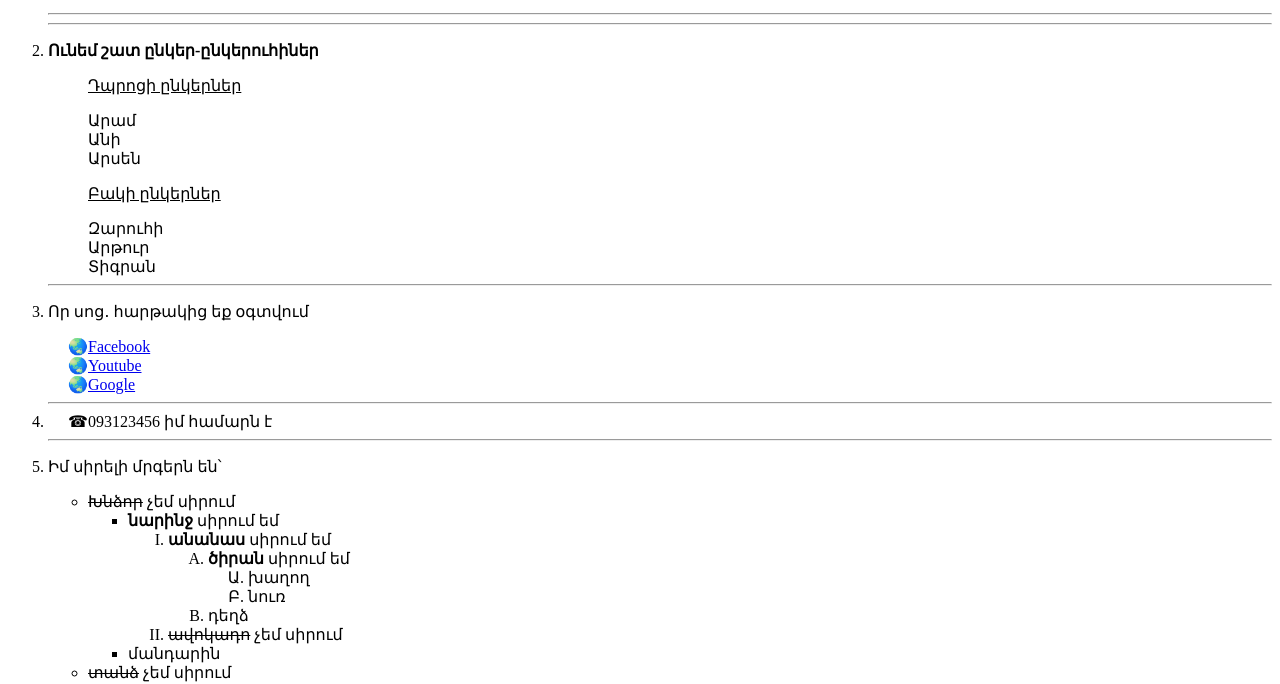
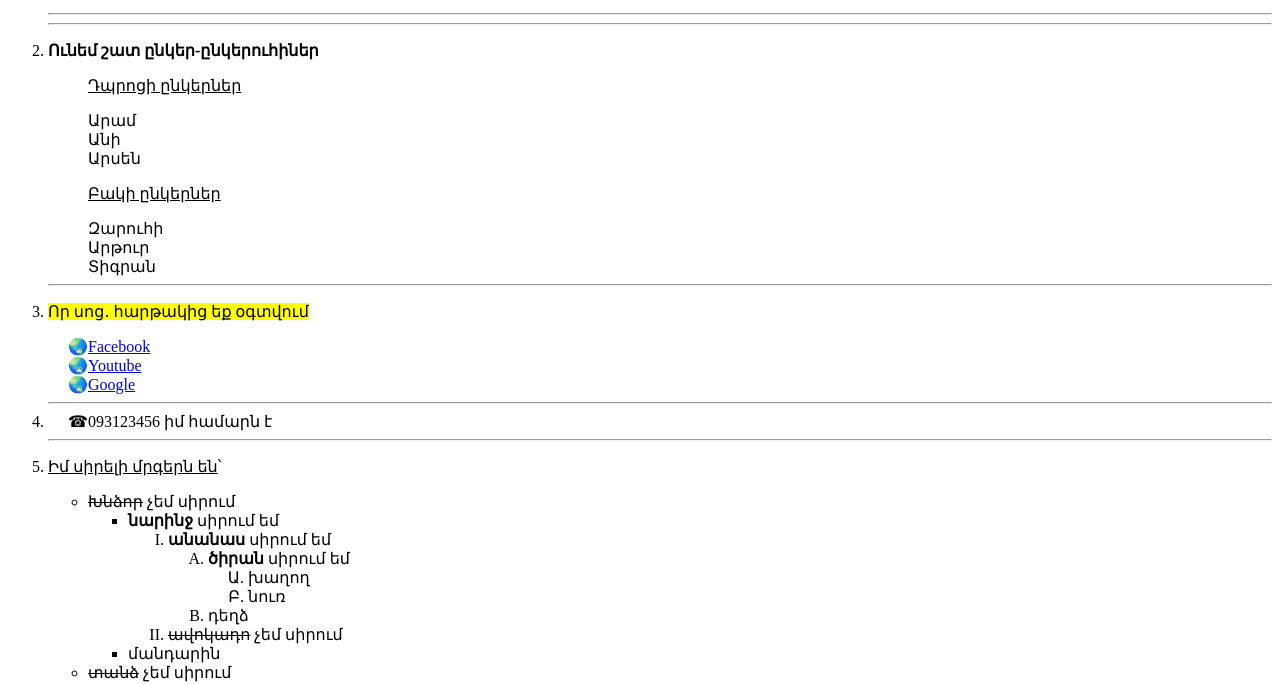
Before and after one commit to Hasul79/HTML-qnnutyun-1, a plain HTML site: page index.html in a window 1280 px wide. Shown: the part 125-809 px from the top of the page. Drawn offline with Linux system fonts and the light colour scheme.

Commit message:
add mark

```diff
--- a/index.html
+++ b/index.html
@@ -28,7 +28,7 @@
 
     <hr>
 
-   <li> <p>Որ սոց․ հարթակից եք օգտվում </p></li>
+   <li> <p><mark>Որ սոց․ հարթակից եք օգտվում</mark> </p></li>
     <ul style="list-style-type:'🌏'  ">
         <li><a href="https://facebook.com"> Facebook</a></li>
         <li><a href="https://youtube.com"> Youtube</a></li>
@@ -42,7 +42,7 @@
     </ul>
     <hr>
 
- <li> <p>Իմ սիրելի մրգերն են՝ </p> </li>
+ <li> <p> <ins>Իմ սիրելի մրգերն են</ins>՝ </p> </li>
 
 
 <ul>
```
